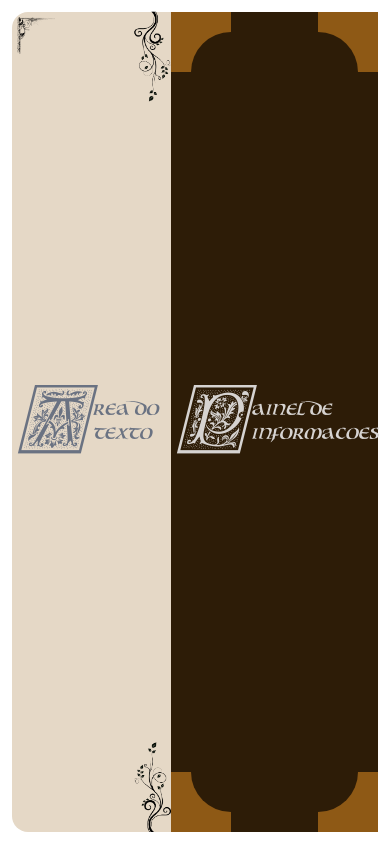
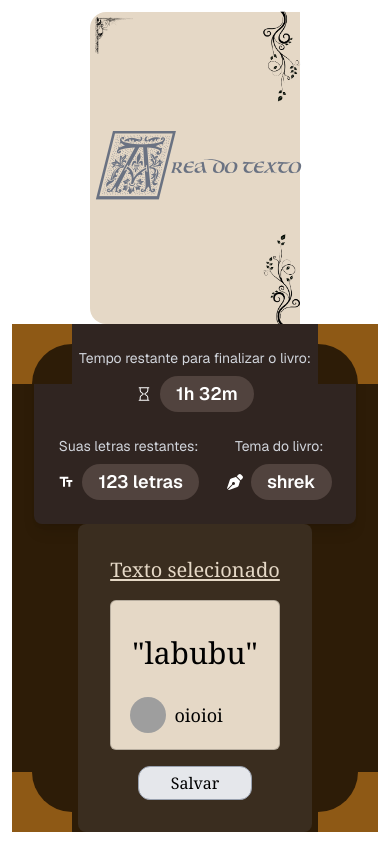
Before and after one commit to USPCodeLabSanca/BookLab, a Next.js app in the folder frontend/: page / in a window 390 px wide. Built offline with nearby package versions, Linux system fonts and the light colour scheme; grey boxes are pictures that could not be loaded.

Commit message:
Início do design responsivo

```diff
--- a/frontend/src/app/components/InfoPanel.tsx
+++ b/frontend/src/app/components/InfoPanel.tsx
@@ -1,3 +1,7 @@
+import BookStatusCard from "./BookStatusCard";
+import Authores from "./Authors";
+import SelectedText from "./SelectedText";
+
 type CornerPosition = 'top-0' | 'bottom-0' | 'left-0' | 'right-0';
 
 function GoldenCorner({x, y}: {x: CornerPosition, y: CornerPosition}) {
@@ -28,9 +32,14 @@ function GoldenCorner({x, y}: {x: CornerPosition, y: CornerPosition}) {
   );
 }
 
+const usuario = {
+    name: 'oioioi',
+    img: 'danza kuduro'
+}
+
 export default function InfoPanel() {
   return (
-    <div className="relative flex w-full md:w-80 bg-marrom h-full rounded-r-2xl flex-[0.25] items-center justify-center">
+    <div className="relative flex flex-col w-full bg-marrom h-full rounded-r-2xl flex-[0.25] items-center justify-center">
       {/*Cantos dourados*/}
       <GoldenCorner x={"top-0"} y={"left-0"}/>
       <GoldenCorner x={"top-0"} y={"right-0"}/>
@@ -38,8 +47,8 @@ export default function InfoPanel() {
       <GoldenCorner x={"bottom-0"} y={"right-0"}/>
 
       {/*Componentes do painel de informações*/}
-      <p className="font-petitfleur text-[500%] text-stone-300 italic">P</p>
-      <p className="font-bouwsma text-stone-300 italic">ainel de informacoes</p>
+      <BookStatusCard timeLeft="1h 32m" lettersLeft={123} bookTheme="shrek"/>
+      <SelectedText text="labubu" user={usuario}/>
     </div>
   );
 }
--- a/frontend/src/app/pages/main.tsx
+++ b/frontend/src/app/pages/main.tsx
@@ -17,7 +17,7 @@ const mockAuthors: user[] = [
 ];
 
     return (
-        <div className="min-h-screen flex h-screen items-center justify-center p-3">
+        <div className="min-h-screen flex flex-col lg:flex-row h-screen items-center justify-center p-3">
 
             {/* Teste do componente Background*/}
             <Background/>
```
